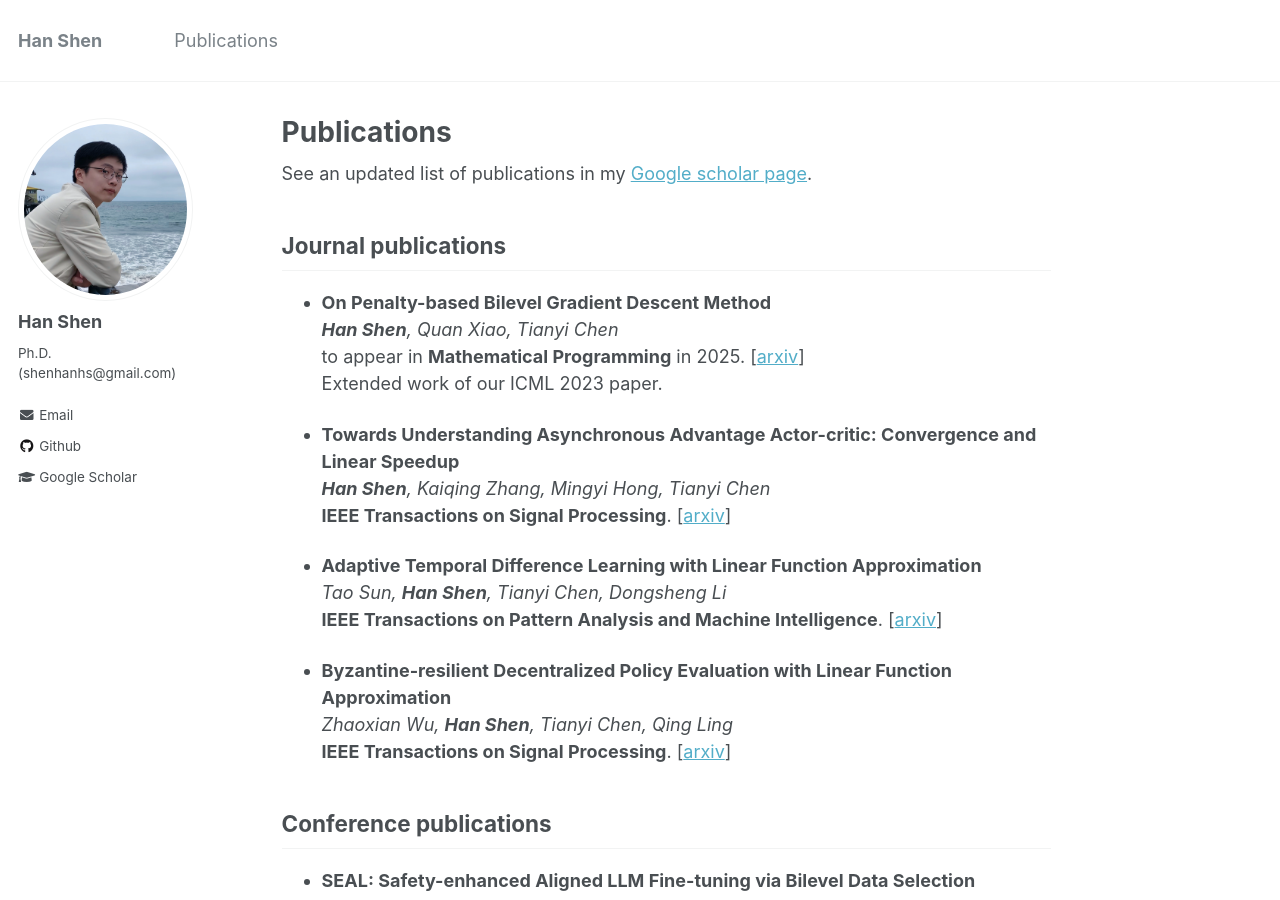
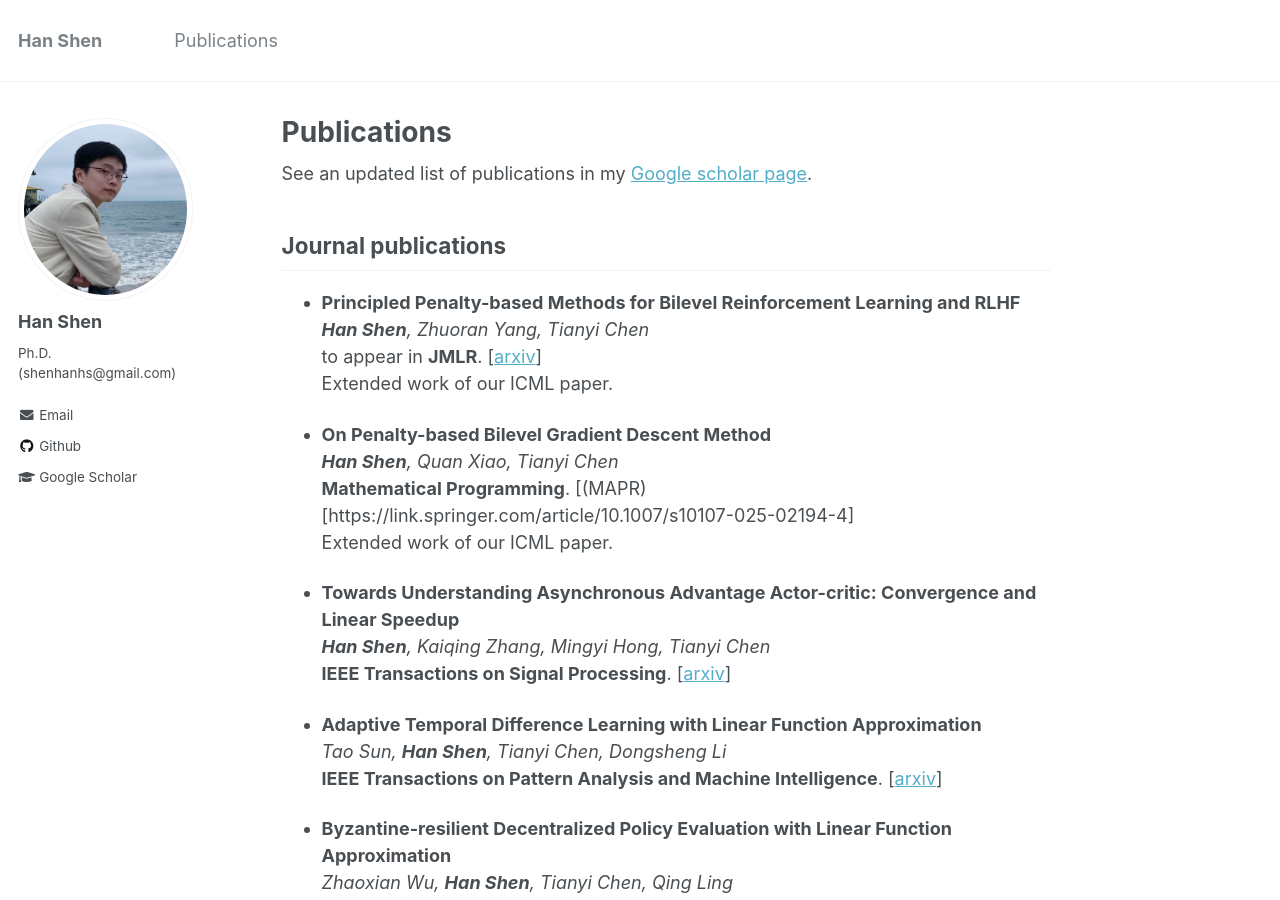
Before and after one commit to hanshen95/hanshen95.github.io, a Jekyll site: the page built from _pages/markdown.md, in a window 1280 px wide and 900 px high. Built offline with Jekyll 4.4.1, drawn with Linux system fonts in a browser that asks for light colours.

Commit message:
Update markdown.md

```diff
--- a/_pages/markdown.md
+++ b/_pages/markdown.md
@@ -12,10 +12,15 @@ See an updated list of publications in my [Google scholar page](https://scholar.
 
 ## Journal publications
 
+* <b>Principled Penalty-based Methods for Bilevel Reinforcement Learning and RLHF</b>\
+*<b>Han Shen</b>, Zhuoran Yang, Tianyi Chen*\
+to appear in **JMLR**. [[arxiv](https://arxiv.org/abs/2402.06886)]\
+Extended work of our ICML paper.
+
 * <b>On Penalty-based Bilevel Gradient Descent Method</b>\
 *<b>Han Shen</b>, Quan Xiao, Tianyi Chen*\
-to appear in **Mathematical Programming** in 2025. [[arxiv](https://arxiv.org/abs/2302.05185)]\
-Extended work of our ICML 2023 paper.
+**Mathematical Programming**. [(MAPR)[https://link.springer.com/article/10.1007/s10107-025-02194-4]\
+Extended work of our ICML paper.
 
 * <b>Towards Understanding Asynchronous Advantage Actor-critic: Convergence and Linear Speedup</b>\
 *<b>Han Shen</b>, Kaiqing Zhang, Mingyi Hong, Tianyi Chen*\
```
